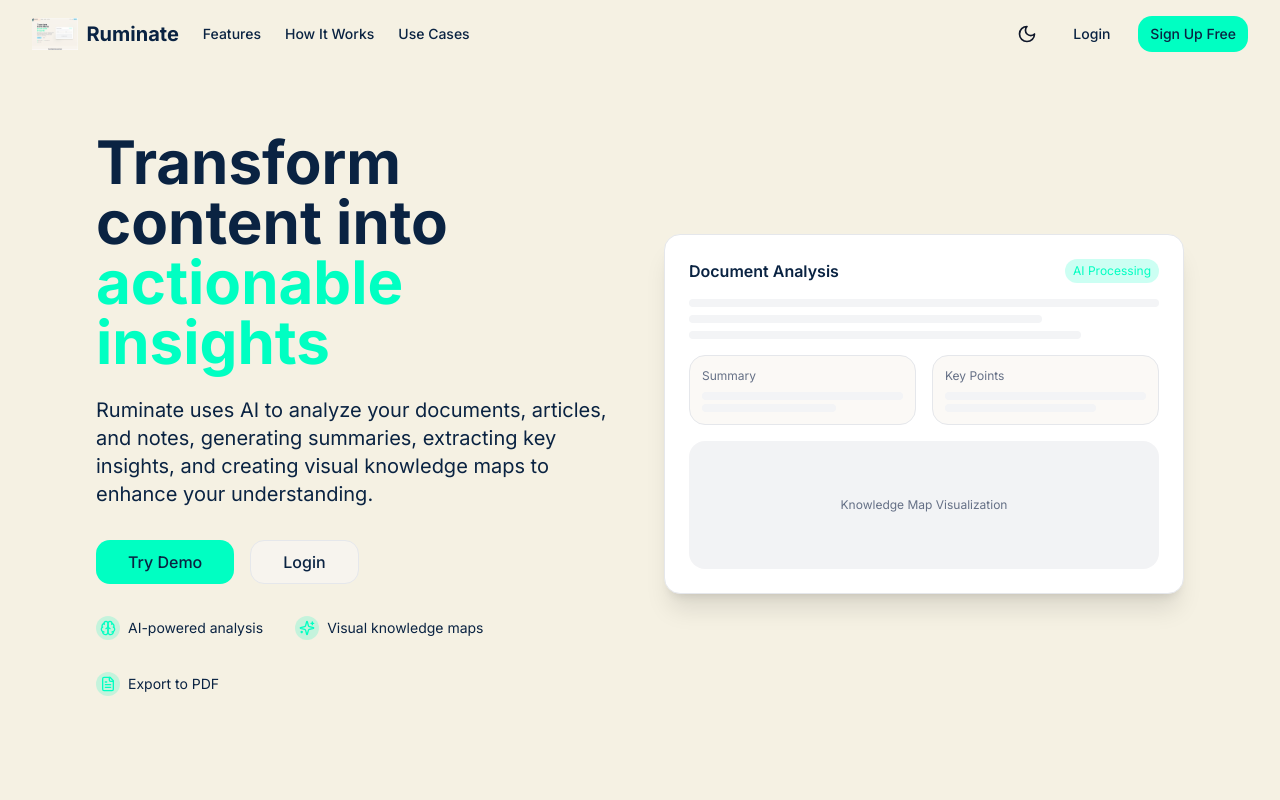
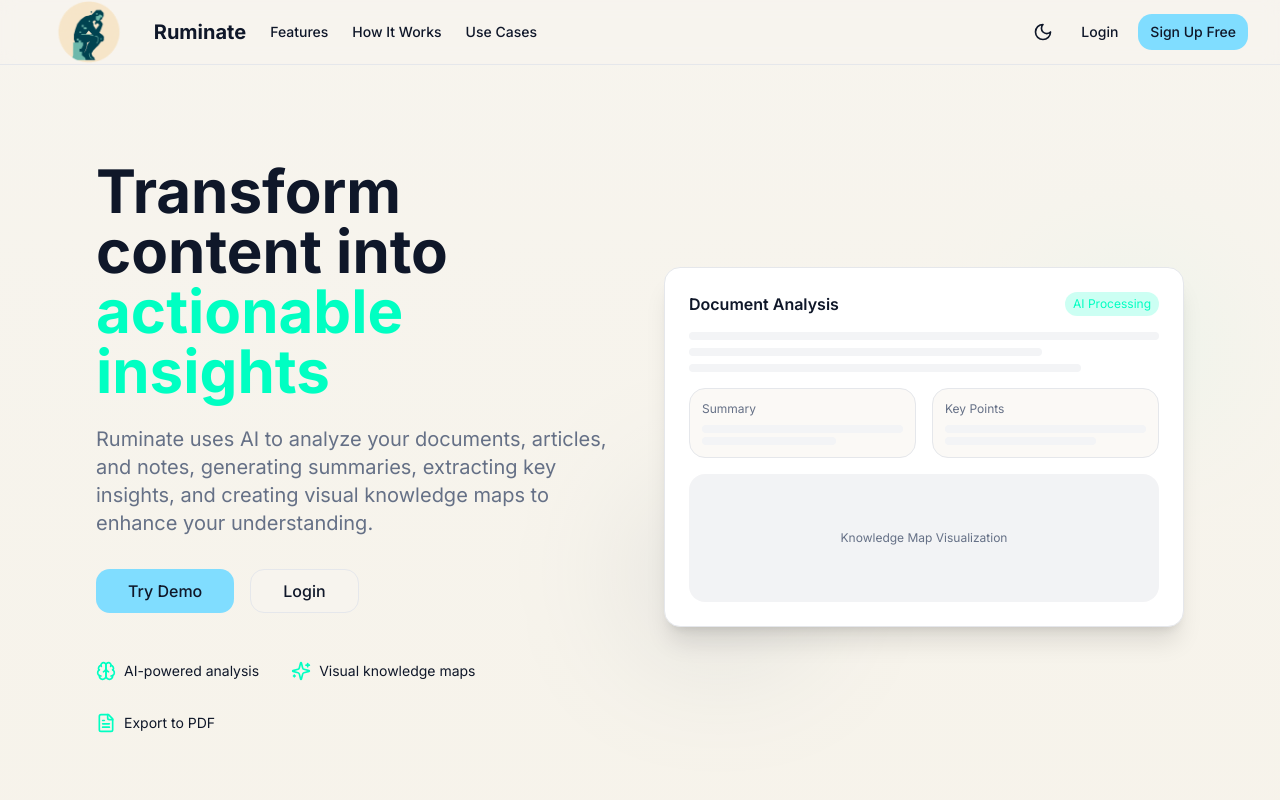
Before and after one commit to vigneshganapathi01/ruminate01, a React (Vite) app: page / in a window 1280 px wide. Shown: the top 800 px of the page. Built offline with nearby package versions, Linux system fonts and the light colour scheme.

Commit message:
Reverted to edit a65f9009-2926-4d58-a0bf-f2d41e72b7d4: "commit"

```diff
--- a/src/components/hero-section.tsx
+++ b/src/components/hero-section.tsx
@@ -6,55 +6,49 @@ import { Brain, Sparkles, FileText } from "lucide-react";
 
 export const HeroSection: React.FC = () => {
   return (
-    <section className="py-16 px-4 bg-sand">
+    <section className="py-24 px-4 bg-gradient-to-b from-background to-sand/30">
       <div className="container mx-auto max-w-6xl">
         <div className="flex flex-col lg:flex-row items-center gap-12">
           <div className="flex-1 text-left">
-            <h1 className="text-4xl md:text-5xl lg:text-6xl font-bold mb-6 text-midnight">
+            <h1 className="text-4xl md:text-5xl lg:text-6xl font-bold mb-6">
               Transform content into
               <span className="text-teal block">actionable insights</span>
             </h1>
-            <p className="text-lg md:text-xl text-midnight mb-8 max-w-xl">
+            <p className="text-lg md:text-xl text-muted-foreground mb-8 max-w-xl">
               Ruminate uses AI to analyze your documents, articles, and notes,
               generating summaries, extracting key insights, and creating visual
               knowledge maps to enhance your understanding.
             </p>
 
             <div className="flex flex-col sm:flex-row gap-4">
-              <Button asChild size="lg" className="text-base bg-teal text-midnight hover:bg-teal/90">
+              <Button asChild size="lg" className="text-base">
                 <Link to="/dashboard">Try Demo</Link>
               </Button>
-              <Button asChild variant="outline" size="lg" className="text-base text-midnight">
+              <Button asChild variant="outline" size="lg" className="text-base">
                 <Link to="/login">Login</Link>
               </Button>
             </div>
 
-            <div className="flex flex-wrap gap-8 mt-8">
+            <div className="flex flex-wrap gap-8 mt-12">
               <div className="flex items-center gap-2">
-                <div className="w-6 h-6 rounded-full bg-teal/20 flex items-center justify-center">
-                  <Brain className="h-4 w-4 text-teal" />
-                </div>
-                <span className="text-sm text-midnight">AI-powered analysis</span>
+                <Brain className="h-5 w-5 text-teal" />
+                <span className="text-sm">AI-powered analysis</span>
               </div>
               <div className="flex items-center gap-2">
-                <div className="w-6 h-6 rounded-full bg-teal/20 flex items-center justify-center">
-                  <Sparkles className="h-4 w-4 text-teal" />
-                </div>
-                <span className="text-sm text-midnight">Visual knowledge maps</span>
+                <Sparkles className="h-5 w-5 text-teal" />
+                <span className="text-sm">Visual knowledge maps</span>
               </div>
               <div className="flex items-center gap-2">
-                <div className="w-6 h-6 rounded-full bg-teal/20 flex items-center justify-center">
-                  <FileText className="h-4 w-4 text-teal" />
-                </div>
-                <span className="text-sm text-midnight">Export to PDF</span>
+                <FileText className="h-5 w-5 text-teal" />
+                <span className="text-sm">Export to PDF</span>
               </div>
             </div>
           </div>
 
           <div className="flex-1 relative">
-            <div className="bg-white rounded-2xl shadow-xl border p-6 z-10 relative">
+            <div className="bg-card rounded-2xl shadow-xl border p-6 z-10 relative animate-scale-in">
               <div className="flex justify-between items-center mb-4">
-                <h3 className="font-semibold text-midnight">Document Analysis</h3>
+                <h3 className="font-semibold">Document Analysis</h3>
                 <div className="bg-teal/20 text-teal px-2 py-1 rounded-full text-xs">
                   AI Processing
                 </div>
@@ -80,6 +74,9 @@ export const HeroSection: React.FC = () => {
                 <div className="text-xs text-muted-foreground">Knowledge Map Visualization</div>
               </div>
             </div>
+
+            <div className="absolute -top-6 -right-6 w-40 h-40 bg-teal/20 rounded-full blur-3xl -z-10"></div>
+            <div className="absolute -bottom-6 -left-6 w-40 h-40 bg-midnight/20 rounded-full blur-3xl -z-10"></div>
           </div>
         </div>
       </div>
--- a/src/components/logo.tsx
+++ b/src/components/logo.tsx
@@ -1,21 +1,20 @@
-
 import React from 'react';
 
 export function Logo({ className = "", size = "md" }: { className?: string, size?: "sm" | "md" | "lg" }) {
   const sizeClasses = {
-    sm: "h-8",
-    md: "h-10",
+    sm: "h-16",
+    md: "h-16",
     lg: "h-16",
   };
 
   return (
     <div className={`flex items-center ${className}`}>
       <img
-        src="/lovable-uploads/95d3f631-99c7-4c3a-af76-29b9d3e57776.png"
+        src="/logo.png"
         alt="Ruminate Logo"
         className={`${sizeClasses[size]}`}
       />
-      <span className="ml-2 font-bold text-xl text-midnight">Ruminate</span>
+      <span className="ml-2 font-bold text-xl">Ruminate</span>
     </div>
   );
 }
--- a/src/components/navbar.tsx
+++ b/src/components/navbar.tsx
@@ -12,7 +12,7 @@ interface NavbarProps {
   isAuthenticated?: boolean;
 }
 
-export function Navbar({ isAuthenticated }: NavbarProps) {
+export function Navbar({ isAuthenticated }: NavbarProps = {}) {
   const [mobileMenuOpen, setMobileMenuOpen] = useState(false);
   const { user, signOut } = useAuth();
 
@@ -32,8 +32,8 @@ export function Navbar({ isAuthenticated }: NavbarProps) {
   const items = isLoggedIn ? authenticatedNavItems : navItems;
 
   return (
-    <header className="w-full py-4 bg-sand">
-      <div className="container flex items-center justify-between">
+    <header className="sticky top-0 z-40 w-full border-b bg-background/95 backdrop-blur supports-[backdrop-filter]:bg-background/60">
+      <div className="container flex h-16 items-center justify-between">
         <div className="flex items-center gap-6">
           <Link to="/" className="flex items-center gap-2">
             <Logo size="sm" />
@@ -44,7 +44,7 @@ export function Navbar({ isAuthenticated }: NavbarProps) {
               <Link
                 key={item.href}
                 to={item.href}
-                className="text-sm font-medium text-midnight transition-colors hover:text-teal"
+                className="text-sm font-medium transition-colors hover:text-teal"
               >
                 {item.label}
               </Link>
@@ -52,7 +52,7 @@ export function Navbar({ isAuthenticated }: NavbarProps) {
           </nav>
         </div>
 
-        <div className="flex items-center gap-4">
+        <div className="flex items-center gap-2">
           <ThemeToggle />
 
           {isLoggedIn ? (
@@ -67,12 +67,12 @@ export function Navbar({ isAuthenticated }: NavbarProps) {
             </Button>
           ) : (
             <>
-              <Button asChild variant="ghost" size="sm" className="hidden md:flex text-midnight">
+              <Button asChild variant="ghost" size="sm" className="hidden md:flex">
                 <Link to="/login">
                   Login
                 </Link>
               </Button>
-              <Button asChild size="sm" className="hidden md:flex bg-teal text-midnight">
+              <Button asChild size="sm" className="hidden md:flex">
                 <Link to="/signup">
                   Sign Up Free
                 </Link>
@@ -127,7 +127,7 @@ export function Navbar({ isAuthenticated }: NavbarProps) {
                   Login
                 </Link>
               </Button>
-              <Button asChild size="sm" className="bg-teal text-midnight">
+              <Button asChild size="sm">
                 <Link to="/signup" onClick={() => setMobileMenuOpen(false)}>
                   Sign Up Free
                 </Link>
--- a/src/pages/Index.tsx
+++ b/src/pages/Index.tsx
@@ -8,7 +8,7 @@ import { Footer } from "@/components/footer";
 
 const Index = () => {
   return (
-    <div className="min-h-screen flex flex-col bg-sand">
+    <div className="min-h-screen flex flex-col">
       <Navbar />
       <main className="flex-1">
         <HeroSection />
```
Also changed, not shown: public/lovable-uploads/95d3f631-99c7-4c3a-af76-29b9d3e57776.png (deleted).
